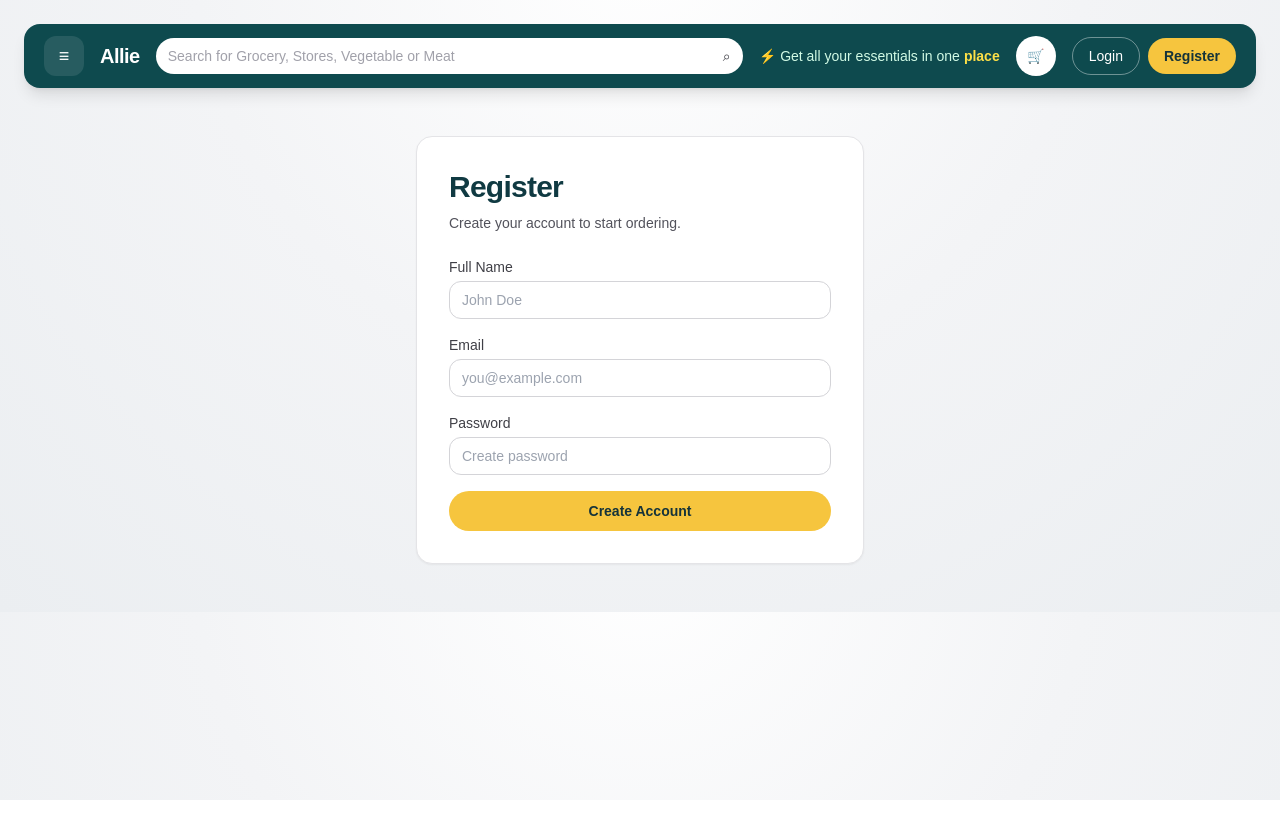
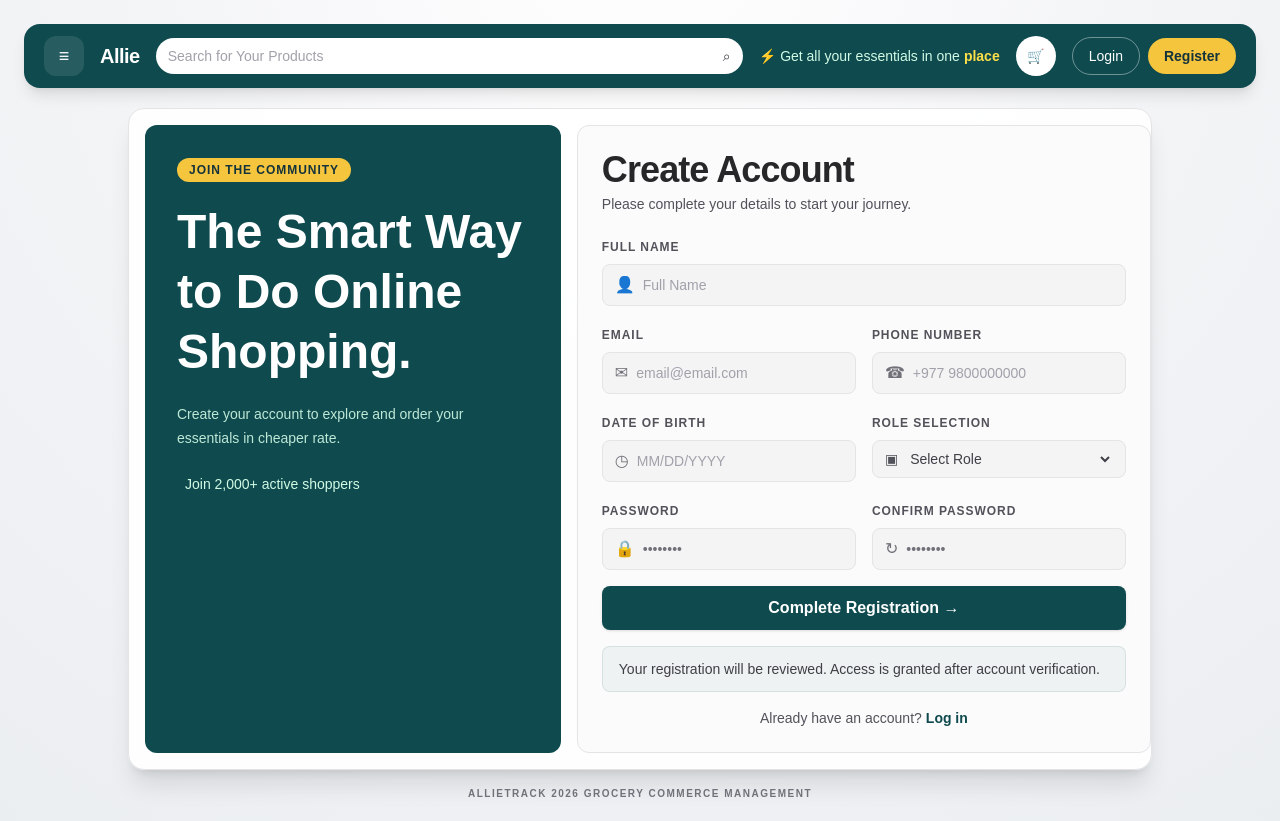
Before and after one commit to ReganKarki555/Allie-3D, a Next.js app in the folder client/: page /register in a window 1280 px wide. Before the commit the page ends 800 px from the top, so only its background shows below. Built offline with nearby package versions, Linux system fonts and the light colour scheme.

Commit message:
Register Page Made

```diff
--- a/client/src/app/register/page.tsx
+++ b/client/src/app/register/page.tsx
@@ -1,46 +1,152 @@
+import Link from 'next/link';
+
 export default function RegisterPage() {
   return (
-    <section className="mx-auto max-w-7xl px-4 py-10 sm:px-6 sm:py-12">
-      <div className="mx-auto w-full max-w-md rounded-2xl border border-zinc-200 bg-white p-6 shadow-sm sm:p-8">
-        <h1 className="text-3xl font-bold tracking-tight text-[#103A42]">Register</h1>
-        <p className="mt-2 text-sm text-zinc-600">Create your account to start ordering.</p>
+    <section className="px-4 py-4 sm:px-6 sm:py-5">
+      <div className="mx-auto w-full max-w-5xl rounded-2xl border border-zinc-200 bg-white/95 p-3 shadow-xl sm:p-4">
+        <div className="grid gap-4 lg:grid-cols-[42%_58%]">
+          <aside className="relative overflow-hidden rounded-xl bg-[#0E4A4E] p-6 text-white sm:p-8">
+            <p className="inline-block rounded-full bg-[#F6C53E] px-3 py-1 text-xs font-bold uppercase tracking-[0.08em] text-[#15333A]">
+              Join The Community
+            </p>
 
-        <form className="mt-6 space-y-4">
-          <label className="block text-sm font-medium text-zinc-700">
-            Full Name
+            <h1 className="mt-5 text-5xl font-semibold leading-tight">
+              The Smart Way
+              <br />
+              to Do Online
+              <br />
+              Shopping.
+            </h1>
+
+            <p className="mt-5 max-w-sm text-sm leading-6 text-emerald-100/90">
+              Create your account to explore and order your essentials in cheaper rate.
+            </p>
+
+            <div className="mt-6 flex items-center gap-2 text-sm text-emerald-100">
+              <span className="ml-2">Join 2,000+ active shoppers</span>
+            </div>
+          </aside>
+
+          <div className="rounded-xl border border-zinc-200 bg-zinc-50/80 p-5 sm:p-6">
+            <h2 className="text-4xl font-semibold tracking-tight text-zinc-800">Create Account</h2>
+            <p className="mt-1 text-sm text-zinc-600">Please complete your details to start your journey.</p>
+
+            <form className="mt-5 space-y-4">
+              <label className="block">
+                <span className="text-xs font-bold uppercase tracking-[0.08em] text-zinc-600">Full Name</span>
+                <div className="mt-1.5 flex items-center gap-2 rounded-lg border border-zinc-200 bg-zinc-100 px-3 py-2">
+                  <span className="text-zinc-500">👤</span>
                   <input
                     type="text"
-              className="mt-1 w-full rounded-xl border border-zinc-300 px-3 py-2 text-zinc-900 outline-none ring-[#0E4A4E]/20 transition focus:ring-4"
-              placeholder="John Doe"
+                    placeholder="Full Name"
+                    className="w-full bg-transparent text-sm text-zinc-700 placeholder:text-zinc-400 focus:outline-none"
                   />
+                </div>
               </label>
 
-          <label className="block text-sm font-medium text-zinc-700">
-            Email
+              <div className="grid gap-4 sm:grid-cols-2">
+                <label className="block">
+                  <span className="text-xs font-bold uppercase tracking-[0.08em] text-zinc-600">Email</span>
+                  <div className="mt-1.5 flex items-center gap-2 rounded-lg border border-zinc-200 bg-zinc-100 px-3 py-2">
+                    <span className="text-zinc-500">✉</span>
                     <input
                       type="email"
-              className="mt-1 w-full rounded-xl border border-zinc-300 px-3 py-2 text-zinc-900 outline-none ring-[#0E4A4E]/20 transition focus:ring-4"
-              placeholder="you@example.com"
+                      placeholder="email@email.com"
+                      className="w-full bg-transparent text-sm text-zinc-700 placeholder:text-zinc-400 focus:outline-none"
                     />
+                  </div>
                 </label>
 
-          <label className="block text-sm font-medium text-zinc-700">
-            Password
+                <label className="block">
+                  <span className="text-xs font-bold uppercase tracking-[0.08em] text-zinc-600">Phone Number</span>
+                  <div className="mt-1.5 flex items-center gap-2 rounded-lg border border-zinc-200 bg-zinc-100 px-3 py-2">
+                    <span className="text-zinc-500">☎</span>
+                    <input
+                      type="tel"
+                      placeholder="+977 9800000000"
+                      className="w-full bg-transparent text-sm text-zinc-700 placeholder:text-zinc-400 focus:outline-none"
+                    />
+                  </div>
+                </label>
+              </div>
+
+              <div className="grid gap-4 sm:grid-cols-2">
+                <label className="block">
+                  <span className="text-xs font-bold uppercase tracking-[0.08em] text-zinc-600">Date Of Birth</span>
+                  <div className="mt-1.5 flex items-center gap-2 rounded-lg border border-zinc-200 bg-zinc-100 px-3 py-2">
+                    <span className="text-zinc-500">◷</span>
+                    <input
+                      type="text"
+                      placeholder="MM/DD/YYYY"
+                      className="w-full bg-transparent text-sm text-zinc-700 placeholder:text-zinc-400 focus:outline-none"
+                    />
+                  </div>
+                </label>
+
+                <label className="block">
+                  <span className="text-xs font-bold uppercase tracking-[0.08em] text-zinc-600">Role Selection</span>
+                  <div className="mt-1.5 flex items-center gap-2 rounded-lg border border-zinc-200 bg-zinc-100 px-3 py-2 text-sm text-zinc-600">
+                    <span>▣</span>
+                    <select className="w-full bg-transparent text-sm text-zinc-700 focus:outline-none">
+                      <option>Select Role</option>
+                      <option>Customer</option>
+                      <option>Vendor</option>
+                    </select>
+                  </div>
+                </label>
+              </div>
+
+              <div className="grid gap-4 sm:grid-cols-2">
+                <label className="block">
+                  <span className="text-xs font-bold uppercase tracking-[0.08em] text-zinc-600">Password</span>
+                  <div className="mt-1.5 flex items-center gap-2 rounded-lg border border-zinc-200 bg-zinc-100 px-3 py-2">
+                    <span className="text-zinc-500">🔒</span>
                     <input
                       type="password"
-              className="mt-1 w-full rounded-xl border border-zinc-300 px-3 py-2 text-zinc-900 outline-none ring-[#0E4A4E]/20 transition focus:ring-4"
-              placeholder="Create password"
+                      placeholder="••••••••"
+                      className="w-full bg-transparent text-sm text-zinc-700 placeholder:text-zinc-500 focus:outline-none"
                     />
+                  </div>
                 </label>
+
+                <label className="block">
+                  <span className="text-xs font-bold uppercase tracking-[0.08em] text-zinc-600">Confirm Password</span>
+                  <div className="mt-1.5 flex items-center gap-2 rounded-lg border border-zinc-200 bg-zinc-100 px-3 py-2">
+                    <span className="text-zinc-500">↻</span>
+                    <input
+                      type="password"
+                      placeholder="••••••••"
+                      className="w-full bg-transparent text-sm text-zinc-700 placeholder:text-zinc-500 focus:outline-none"
+                    />
+                  </div>
+                </label>
+              </div>
 
               <button
                 type="button"
-            className="w-full rounded-full bg-[#F6C53E] px-4 py-2.5 text-sm font-semibold text-[#15333A] transition hover:brightness-95"
+                className="mt-1 w-full rounded-lg bg-[#0E4A4E] px-4 py-2.5 text-base font-semibold text-white shadow transition hover:brightness-95"
               >
-            Create Account
+                Complete Registration →
               </button>
             </form>
+
+            <div className="mt-4 rounded-lg border border-[#0E4A4E]/10 bg-[#0E4A4E]/5 px-4 py-3 text-sm text-zinc-700">
+              Your registration will be reviewed. Access is granted after account verification.
             </div>
+
+            <div className="mt-4 text-center text-sm text-zinc-600">
+              Already have an account?
+              <Link href="/login" className="ml-1 font-semibold text-[#0E4A4E] hover:underline">
+                Log in
+              </Link>
+            </div>
+          </div>
+        </div>
+      </div>
+
+      <p className="mt-4 text-center text-[10px] font-semibold uppercase tracking-[0.15em] text-zinc-500">
+        AllieTrack 2026 Grocery Commerce Management
+      </p>
     </section>
   );
 }
--- a/client/src/components/Navbar.tsx
+++ b/client/src/components/Navbar.tsx
@@ -20,7 +20,7 @@ export function Navbar() {
           <input
             aria-label="Search products"
             className="w-full bg-transparent text-sm text-zinc-700 placeholder:text-zinc-400 focus:outline-none"
-            placeholder="Search for Grocery, Stores, Vegetable or Meat"
+            placeholder="Search for Your Products"
             type="text"
           />
           <span className="text-zinc-700">⌕</span>
```
Lines whose indentation alone changed are shown as unchanged.
